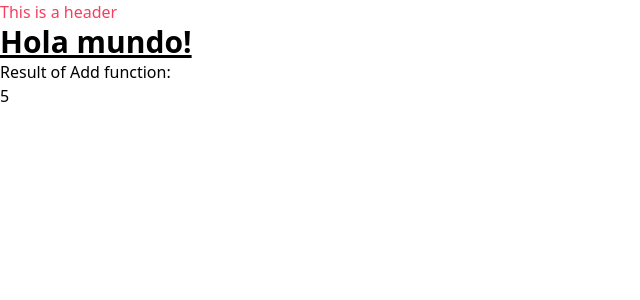
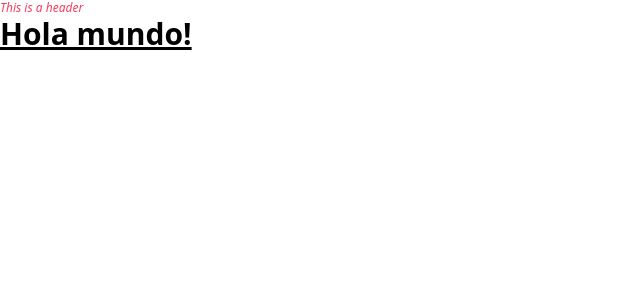
Before and after one commit to realluissamboy/ai-immigration, a React (Create React App) app: page / in a window 1280 px wide. Shown: the top 300 px of the page, without its empty margins (0-640 px from the left). Built offline with nearby package versions, Linux system fonts and the light colour scheme.

Commit message:
Deleted test component files and have a better grip on tailwinds at this moment. Time to lay the foundation for the application.

```diff
--- a/src/App.tsx
+++ b/src/App.tsx
@@ -1,5 +1,4 @@
 import './App.css'
-import TestComponent from './textComponent'
 import Header from './components/header'
 
 export default function App() {
@@ -7,7 +6,6 @@ export default function App() {
     <div>
       <Header />
       <h1 className="text-3xl font-bold underline">Hola mundo!</h1>
-      <TestComponent />
     </div>
   )
 }
--- a/src/components/header.tsx
+++ b/src/components/header.tsx
@@ -1,3 +1,7 @@
 export default function Header() {
-  return <h1 className="text-rose-500		">This is a header</h1>
+  return (
+    <div>
+      <h1 className="text-rose-500 text-xs italic	">This is a header</h1>
+    </div>
+  )
 }
--- a/src/testComponent.tsx
+++ /dev/null
@@ -1,3 +0,0 @@
-export default function Add(a: number, b: number): number {
-  return a + b;
-}
--- a/src/textComponent.jsx
+++ /dev/null
@@ -1,11 +0,0 @@
-import Add from "./testComponent";
-
-export default function TestComponent() {
-  const result = Add(2, 3);
-  return (
-    <div>
-      <h2>Result of Add function:</h2>
-      <p>{result}</p>
-    </div>
-  );
-}
```
